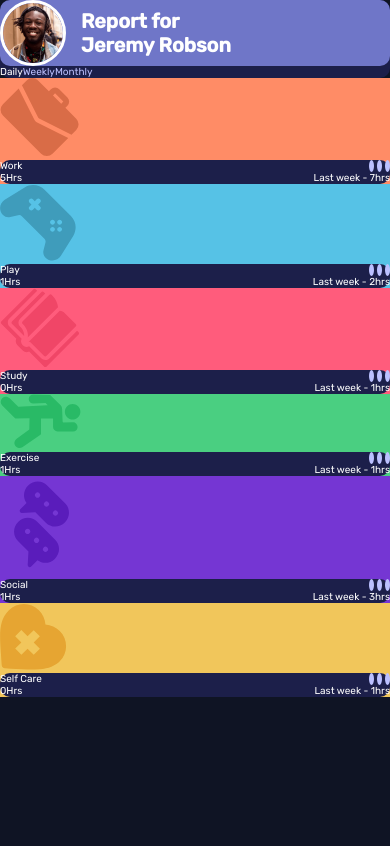
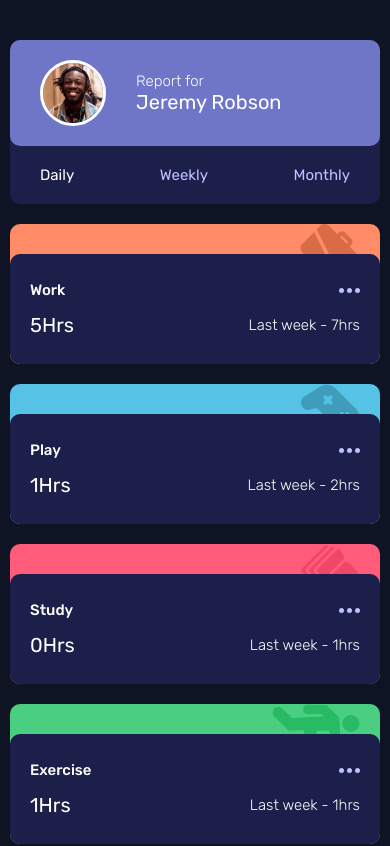
Before and after one commit to martinw0/time-tracking, a React (Create React App) app: page / in a window 390 px wide. Shown: the top 846 px of the page. Built offline with nearby package versions, Linux system fonts and the light colour scheme.

Commit message:
mobile design update

```diff
--- a/src/App.js
+++ b/src/App.js
@@ -47,7 +47,7 @@ function App() {
 function Card(props) {
   return (
     <div className={'card ' + props.title.toLowerCase().replace(/ /g,'-')}>
-      <div>
+      <div className='header'>
         <img src={icons[props.title]} alt="Category icon" />
       </div>
       <div className='stats'>
@@ -55,7 +55,7 @@ function Card(props) {
           <p>{props.title}</p>
           <img src={iconOptions} alt={'Options for ' + props.title + ' category'} />
         </div>
-        <div>
+        <div className='hours'>
           <p>{props.current}Hrs</p>
           <p>Last week - {props.previous}hrs</p>
         </div>
--- a/src/style.css
+++ b/src/style.css
@@ -20,6 +20,7 @@ body {
 
 main {
   flex-grow: 1;
+  margin: 40px 10px;
 }
 
 .informations {
@@ -32,6 +33,7 @@ main {
   color: white;
   background-color: hsl(235deg, 45%, 61%);
   border-radius: 10px;
+  padding: 20px 30px;
 }
 .informations .user img {
   height: 60px;
@@ -39,29 +41,72 @@ main {
   border-radius: 50%;
 }
 .informations .user h1 {
-  margin-left: 15px;
+  margin-left: 30px;
+  font-size: 1.5rem;
+  font-weight: 300;
+}
+.informations .user h1 span {
+  font-size: 2rem;
+  font-weight: 400;
+}
+.informations .periodicity {
+  padding: 20px 30px;
 }
 .informations .periodicity ul {
   color: hsl(236deg, 100%, 87%);
-  display: inline-flex;
+  display: flex;
+  justify-content: space-between;
 }
 .informations .periodicity ul li {
   cursor: pointer;
+  font-size: 1.5rem;
 }
 .informations .periodicity ul .active {
   color: white;
 }
 
 .card {
+  margin-top: 20px;
+  border-radius: 10px;
   color: white;
+}
+.card .header {
+  height: 30px;
+  position: relative;
+  overflow: hidden;
+  margin: 0 20px;
+}
+.card .header img {
+  position: absolute;
+  top: 0;
+  right: 0;
+  height: 60px;
 }
 .card .stats {
   background-color: hsl(235deg, 46%, 20%);
   border-radius: 10px;
+  padding: 20px 20px;
 }
 .card .stats div {
   display: flex;
   justify-content: space-between;
+  align-items: center;
+  padding: 7px 0;
+}
+.card .stats .title {
+  font-size: 1.5rem;
+  font-weight: 500;
+}
+.card .stats .title img {
+  height: 5px;
+}
+.card .stats .hours p:nth-child(1) {
+  font-size: 2rem;
+  font-weight: 400;
+}
+.card .stats .hours p:nth-child(2) {
+  font-size: 1.5rem;
+  font-weight: 300;
 }
 
 .work {
--- a/src/style.scss
+++ b/src/style.scss
@@ -43,6 +43,7 @@ body {
 }
 main {
     flex-grow: 1;
+    margin: 40px 10px;
 }
 .informations {
     background-color: $dark-blue;
@@ -53,21 +54,31 @@ main {
         color: white;
         background-color: $desaturated-blue;
         border-radius: 10px;
+        padding: 20px 30px;
         img {
             height: 60px;
             border: solid white 3px;
             border-radius: 50%;
         }
         h1 {
-            margin-left: 15px;
+            margin-left: 30px;
+            font-size: 1.5rem;
+            font-weight: 300;
+            span {
+                font-size: 2rem;
+                font-weight: 400;
+            }
         }
     }
     .periodicity {
+        padding: 20px 30px;
         ul {
             color: $pale-blue;
-            display: inline-flex;
+            display: flex;
+            justify-content: space-between;
             li {
                 cursor: pointer;
+                font-size: 1.5rem;
             }
             .active {
                 color: white;
@@ -76,13 +87,47 @@ main {
     }
 }
 .card {
+    margin-top: 20px;
+    border-radius: 10px;
     color: white;
+    .header {
+        height: 30px;
+        position: relative;
+        overflow: hidden;
+        margin: 0 20px;
+        img {
+            position: absolute;
+            top: 0;
+            right: 0;
+            height: 60px;
+        }
+    }
     .stats {
         background-color: $dark-blue;
         border-radius: 10px;
+        padding: 20px 20px;
         div {
             display: flex;
             justify-content: space-between;
+            align-items: center;
+            padding: 7px 0;
+        }
+        .title {
+            font-size: 1.5rem;
+            font-weight: 500;
+            img {
+                height: 5px;
+            }
+        }
+        .hours {
+            p:nth-child(1) {
+                font-size: 2rem;
+                font-weight: 400;
+            }
+            p:nth-child(2) {
+                font-size: 1.5rem;
+                font-weight: 300;
+            }
         }
     }
 }
```
Also changed, not shown: 1 other file (tests, documents, lock files or other folders).
